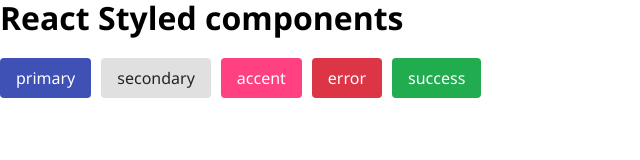
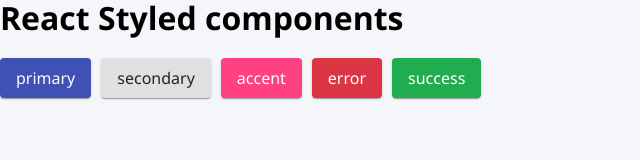
Before and after one commit to oardi/react-styled-component-starter, a React (Create React App) app: page / in a window 1280 px wide. Shown: the top 160 px of the page, without its empty margins (0-640 px from the left). Built offline with nearby package versions, Linux system fonts and the light colour scheme.

Commit message:
added shadows

```diff
--- a/src/components/Button.jsx
+++ b/src/components/Button.jsx
@@ -19,6 +19,7 @@
 		background-color: ${theme.palette[variant].main};
 		border-radius: ${theme.shape.borderRadius}px;
 		min-width: ${theme.button.minWidth}px;
+		box-shadow: ${theme.shadows[1]};
 
 		&:hover {
 			cursor: pointer;
--- a/src/components/Layout.jsx
+++ b/src/components/Layout.jsx
@@ -1,5 +1,5 @@
 import React from "react";
-import styled from "styled-components";
+import styled, { css } from "styled-components";
 
 const LayoutBase = (props) => {
 	const { children, ...rest } = props;
@@ -7,8 +7,12 @@
 };
 
 export const Layout = styled(LayoutBase)`
-	:root {
-	}
+	height: 100%;
+
+	${({ theme }) => css`
+		font-family: ${theme.typography.fontFamily};
+		background: ${theme.palette.background.default};
+	`}
 
 	@media ${({ theme }) => theme.mediaQueries.xs} {
 		/* color: red; */
--- a/src/style.scss
+++ b/src/style.scss
@@ -1,10 +1,6 @@
-@import '../node_modules/modern-normalize/modern-normalize.css';
+@import "../node_modules/modern-normalize/modern-normalize.css";
 
+html,
 body {
-	font-family: "Segoe UI", "Helvetica Neue", Arial, "Noto Sans";
-	background: var(--body-bg);
+	height: 100%;
 }
-
-test {
-	color: #b6b6b6,
-}
--- a/src/theme.js
+++ b/src/theme.js
@@ -25,7 +25,6 @@
 			contrastText: '#fff',
 		},
 		text: {
-
 		},
 		background: {
 			default: '#f5f6fa'
@@ -77,5 +76,9 @@
 	},
 	button: {
 		minWidth: 64
-	}
+	},
+	shadows: [
+		'none',
+		'0px 2px 1px -1px rgba(0,0,0,0.2),0px 1px 1px 0px rgba(0,0,0,0.14),0px 1px 3px 0px rgba(0,0,0,0.12)'
+	]
 };
```
